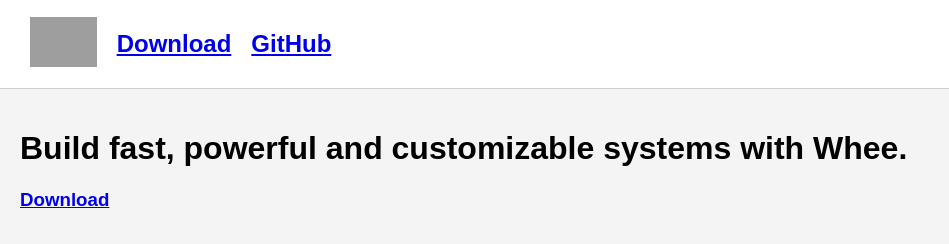
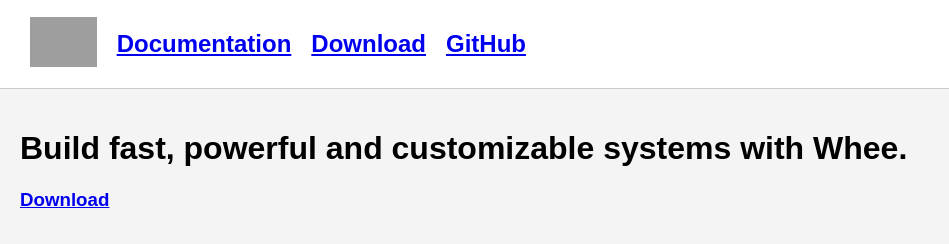
Before and after one commit to NarpLang/whee-website, a plain HTML site: page docs/index.html in a window 1280 px wide. Shown: the whole page, without its empty margins (0-949 px from the left). Drawn offline with Linux system fonts and the light colour scheme; grey boxes are pictures that could not be loaded.

Commit message:
Update index.html

```diff
--- a/docs/index.html
+++ b/docs/index.html
@@ -9,6 +9,7 @@
 <body>
     <div class="navbar" style="display: flex; gap: 20px;">
         <a href="/"><img src="https://raw.githubusercontent.com/NarpLang/whee/main/public/images/logo.png" alt="Whee Logo"></a>
+        <h2><a href="/docs">Documentation</a></h2>
         <h2><a href="/download">Download</a></h2>
         <h2><a href="https://github.com/NarpLang/whee">GitHub</a></h2>
     </div>
```
